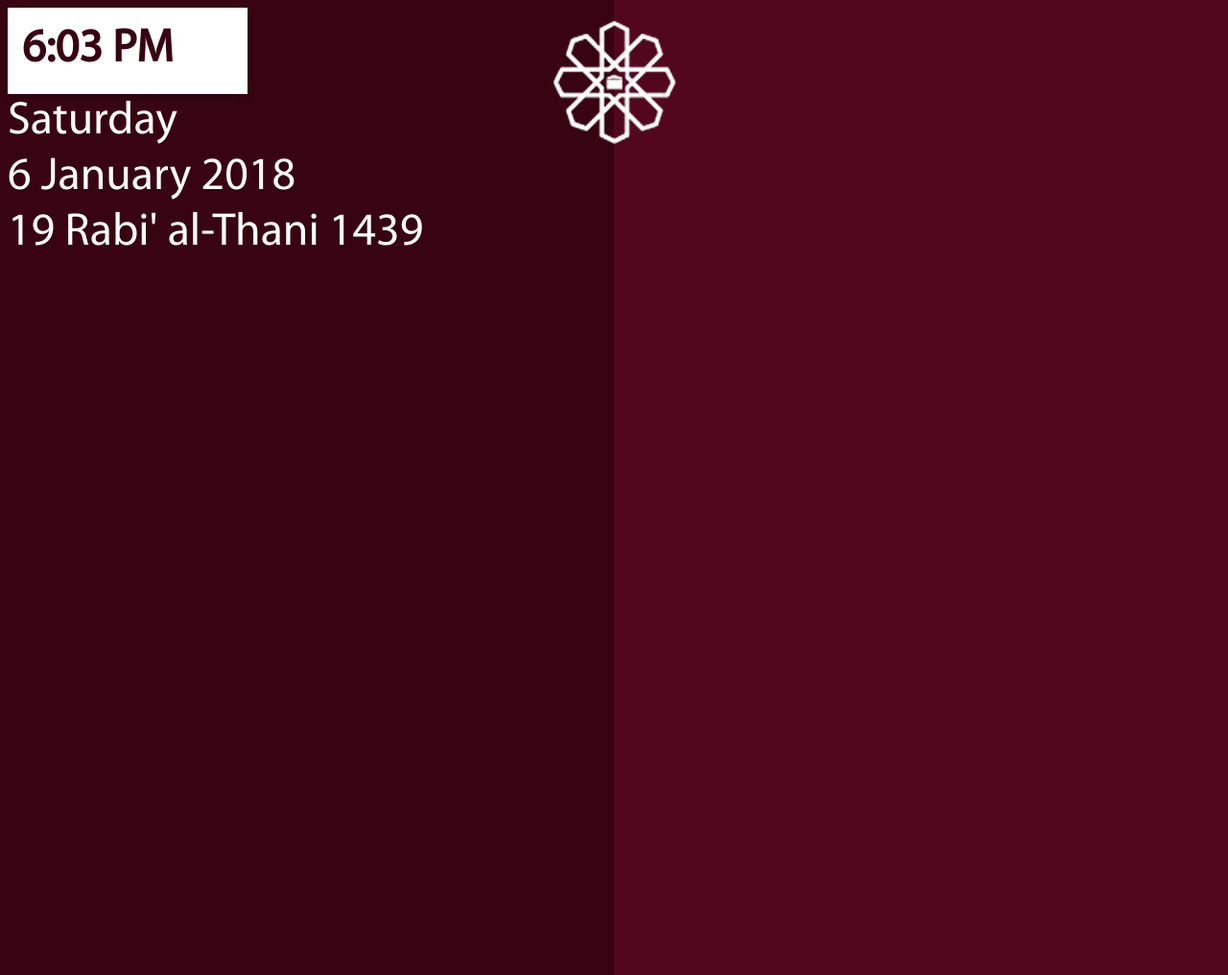
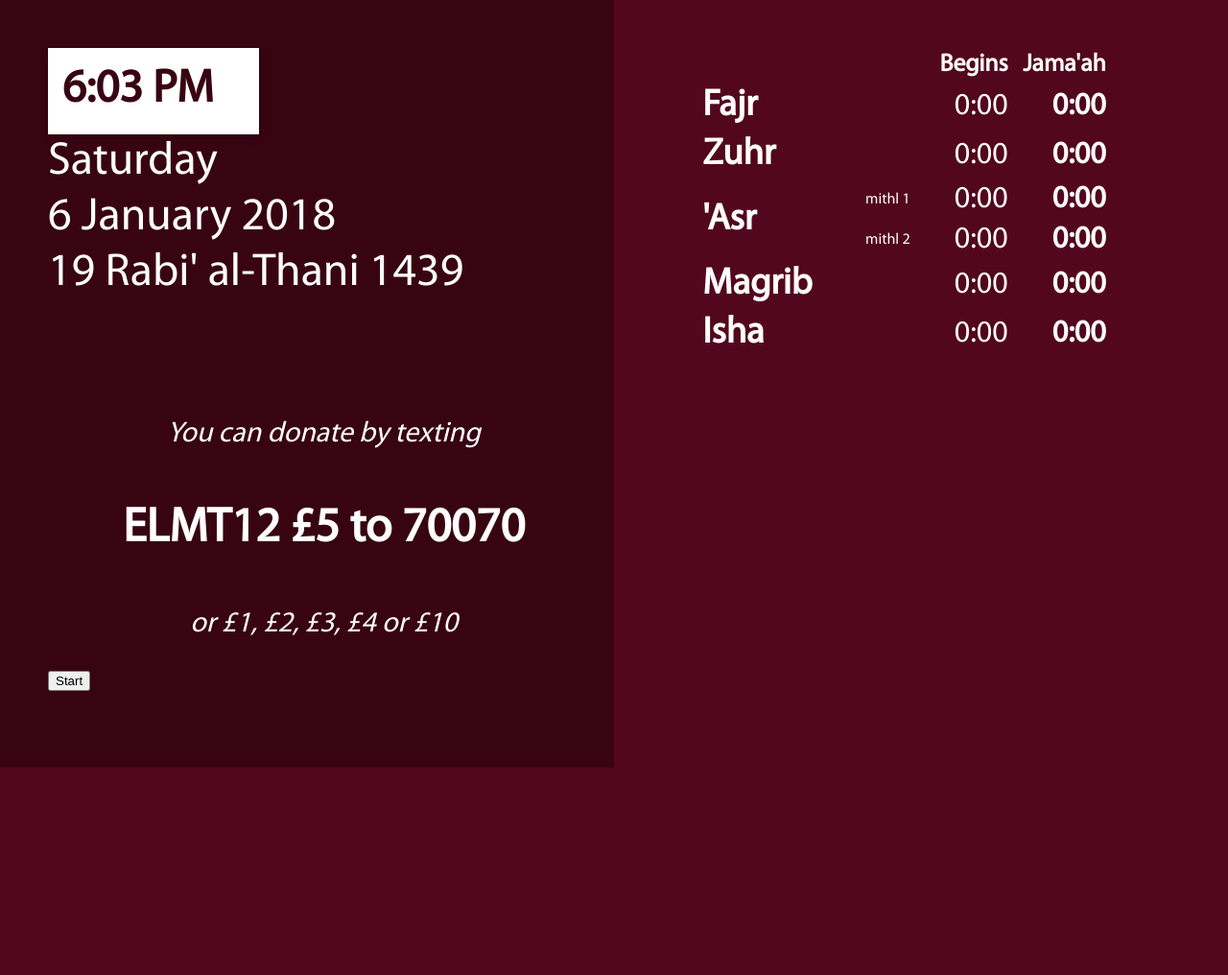
Before and after one commit to MuslimDigital/Mosque-Information-Screen, a PHP site: page / in a window 1280 px wide. Shown: the whole page at 96% size. After the commit the page ends 800 px from the top, so only its background shows below. Run offline with PHP 8.4, Linux system fonts and the light colour scheme.

Commit message:
prayer times now added

```diff
--- a/css/main.css
+++ b/css/main.css
@@ -15,19 +15,38 @@
 
 body {
     background: linear-gradient(to left, #52071e 50%, #380412 50%);
-    width: 100%;
-    height: 1000px;
+    width: 100vw;
+    height:100vh;
     font-family: 'MyriadProRegular';
     color: #fff;
+    margin: 0;
+    padding: 50px;
 }
 
 #logo {
+    filter: brightness(0) invert(1);
+    left: 50%;
+    position: absolute;
+}
+
+.italic {
+    font-style: italic;
+    font-weight: 100;
+}
+
+.bold {
+    font-weight: bolder;
+}
+
+.text-info {
+    font-size: 50px;
+}
+
+.donation-text {
+    clear: both;
     text-align: center;
-    margin: auto;
-    width: 50%;
-    padding: 14px;
-    padding-left: 0px;
-    filter: brightness(0) invert(1);
+    font-size: 30px;
+    padding-top: 3em;
 }
 
 .datetime {
@@ -64,3 +83,36 @@ body {
 #dayOfTheWeek, #date, #islamicDate {
     font-size: 3em;
 }
+
+.daily-prayer-times {
+    font-size: 2em;
+    text-align: right;
+    margin: 0px auto;
+}
+
+.daily-prayer-times th {
+    font-weight: bolder;
+    font-size: 0.8em;
+}
+
+.daily-prayer-times td,  .daily-prayer-times th {
+    margin: 100px;
+}
+
+.daily-prayer-times th:first-child {
+    font-size: 1.2em;
+    text-align: left;
+}
+
+.daily-prayer-times .mithl-text {
+    font-size: 0.5em;
+    max-width: 50px;
+}
+
+.daily-prayer-times td {
+    min-width: 100px;
+}
+
+.daily-prayer-times td:last-child {
+    font-weight: bolder;
+}
--- a/index.html
+++ b/index.html
@@ -6,8 +6,13 @@
     <title>Mosque Information Screen</title>
     <meta name="viewport" content="width=device-width, initial-scale=1">
     <link rel="stylesheet" type="text/css" media="screen" href="./css/main.css" />
+    <link rel="stylesheet" type="text/css" media="screen" href="./css/bootstrap-grid.min.css" />
 </head>
 <body>
+    <div class="row">
+
+
+        <div class="col-6 section-time-and-notices">
             <div class="datetime">
                 <div id="clock"></div>
             </div>
@@ -15,14 +20,73 @@
             <div id="date"></div>
             <div id="islamicDate"></div>
 
-    <div id="logo">
+            <div class="donation-text">
+                <p class="italic">You can donate by texting</p>
+                <p class="bold text-info">ELMT12 &pound;5 to 70070</p>
+                <p class="italic">or &pound;1, &pound;2, &pound;3, &pound;4 or &pound;10</p>
+            </div>
+
+        </div>
+        <!-- <div id="logo">
             <img src="./images/elm_logo.png" alt="logo">
+        </div> -->
+        <div class="col-6 section-prayer-times">
+            <table class="daily-prayer-times">
+                <thead>
+                    <tr>
+                        <th></th>
+                        <th></th>
+                        <th>Begins</th>
+                        <th>Jama'ah</th>
+                    </tr>
+                </thead>
+                <tbody>
+                    <tr>
+                        <th>Fajr</th>
+                        <td></td>
+                        <td>0:00</td>
+                        <td>0:00</td>
+                    </tr>
+                    <tr>
+                        <th>Zuhr</th>
+                        <td></td>
+                        <td>0:00</td>
+                        <td>0:00</td>
+                    </tr>
+                    <tr>
+                        <th rowspan="2">'Asr</th>
+                        <td class="mithl-text">mithl 1</td>
+                        <td>0:00</td>
+                        <td>0:00</td>
+                    </tr>
+                    <tr>
+                        <td class="mithl-text">mithl 2</td>
+                        <td>0:00</td>
+                        <td>0:00</td>
+                    </tr>
+                    <tr>
+                        <th>Magrib</th>
+                        <td></td>
+                        <td>0:00</td>
+                        <td>0:00</td>
+                    </tr>
+                    <tr>
+                        <th>Isha</th>
+                        <td></td>
+                        <td>0:00</td>
+                        <td>0:00</td>
+                    </tr>
+                </tbody>
+            </table>
+        </div>
     </div>
 
 
 
 
-    <!-- <button id="toggleFullScreen">Start</button> -->
+
+
+    <button id="toggleFullScreen">Start</button>
 
     <script src="./js/lib/jquery.js"></script>
     <script src="./js/lib/moment.js"></script>
```
Also changed, not shown: css/bootstrap-grid.min.css (added), 1 other file. Lines whose indentation alone changed are shown as unchanged.
